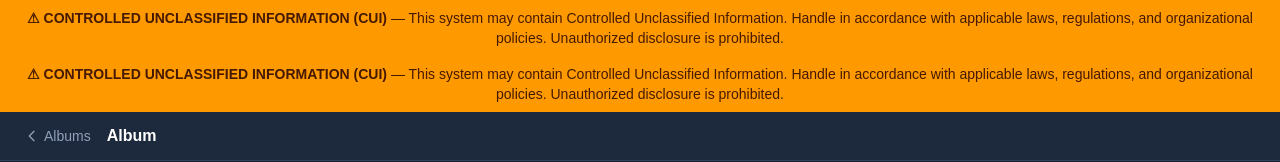
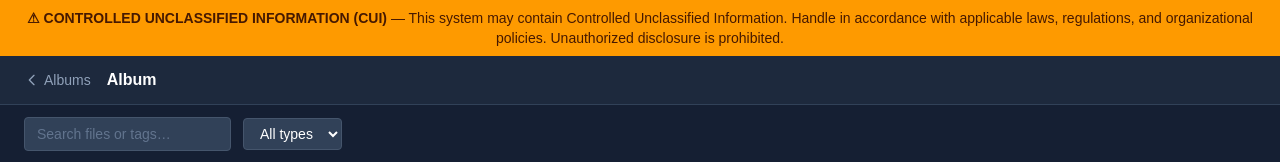
Before and after one commit to AleutFederal-Ai/CustomerMediaLibrary, a Next.js app: page /album/1 in a window 1280 px wide. Shown: the top 162 px of the page. Built offline with nearby package versions, Linux system fonts and the light colour scheme; no server answers.

Commit message:
fix: remove duplicate CuiBanner from gallery pages
CuiBanner is already rendered by (gallery)/layout.tsx. Rendering it
again inside each page component caused the double banner.

Co-Authored-By: Claude Sonnet 4.6 <noreply@anthropic.com>

```diff
--- a/app/(gallery)/album/[id]/page.tsx
+++ b/app/(gallery)/album/[id]/page.tsx
@@ -3,7 +3,6 @@
 import { useState, useEffect, useCallback, useRef } from "react";
 import { useParams, useRouter } from "next/navigation";
 import Link from "next/link";
-import CuiBanner from "@/components/ui/CuiBanner";
 import MediaGrid from "@/components/gallery/MediaGrid";
 import Lightbox from "@/components/lightbox/Lightbox";
 import { MediaListItem } from "@/types";
@@ -163,8 +162,6 @@ export default function AlbumPage() {
 
   return (
     <div className="min-h-screen bg-slate-900 flex flex-col">
-      <CuiBanner />
-
       {/* Nav */}
       <header className="bg-slate-800 border-b border-slate-700 px-6 py-3 flex items-center gap-4">
         <Link
--- a/app/(gallery)/page.tsx
+++ b/app/(gallery)/page.tsx
@@ -1,6 +1,5 @@
 import { headers } from "next/headers";
 import Link from "next/link";
-import CuiBanner from "@/components/ui/CuiBanner";
 import AlbumGrid from "@/components/gallery/AlbumGrid";
 import { isAdminGroupMember } from "@/lib/azure/graph";
 import { AlbumListItem } from "@/types";
@@ -27,8 +26,6 @@ export default async function GalleryHomePage() {
 
   return (
     <div className="min-h-screen bg-slate-900 flex flex-col">
-      <CuiBanner />
-
       {/* Nav */}
       <header className="bg-slate-800 border-b border-slate-700 px-6 py-3 flex items-center justify-between">
         <h1 className="text-white font-semibold text-lg">Media Gallery</h1>
```
